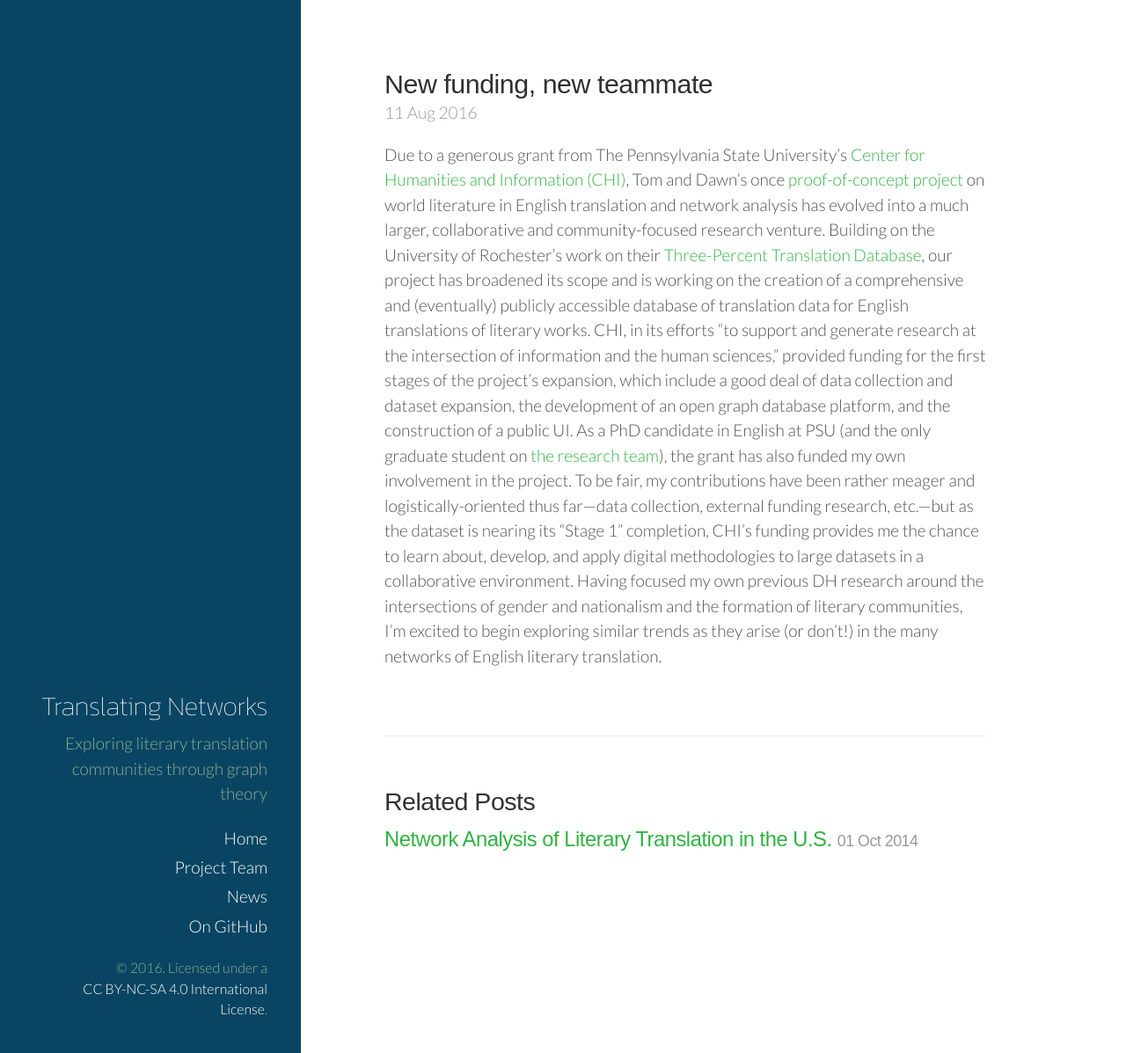
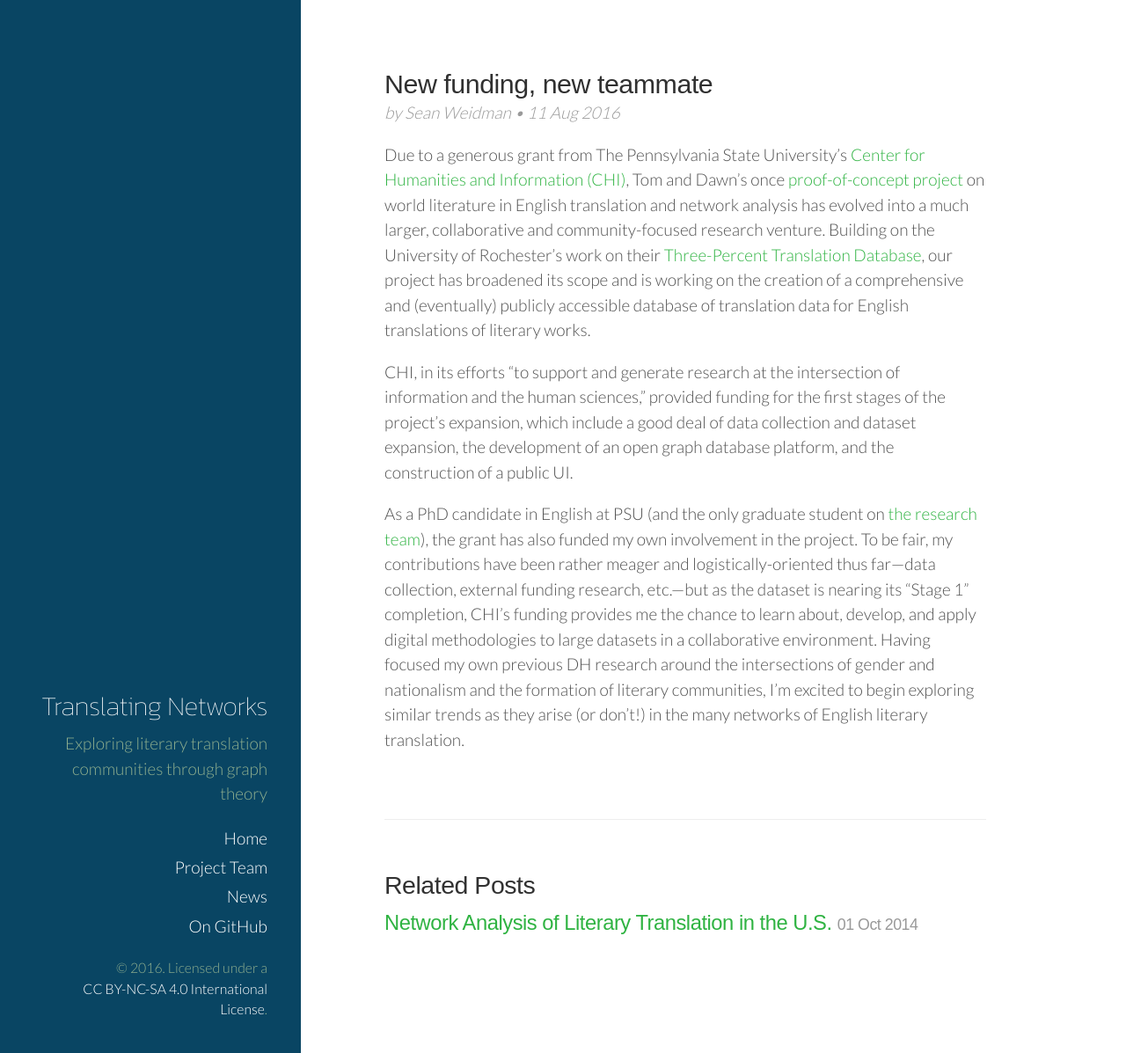
Before and after one commit to TranslatingNetworks/translatingnetworks, a Jekyll site: the page built from _posts/2016-08-11-introducingsean.md, in a window 1280 px wide and 1197 px high. Shown: the whole window at 88% size. Built offline with Jekyll 4.4.1, drawn with Linux system fonts in a browser that asks for light colours; some web fonts are replaced.

Commit message:
add byline to posts

```diff
--- a/_config.yml
+++ b/_config.yml
@@ -11,10 +11,19 @@ baseurl:          /
 paginate:         5
 
 #About/contact
-author:
-  name:           'Dawn Childress'
-  url:            dawnchildress.com
-  email:          dchildress@library.ucla.edu
+authors:
+  dawn:
+    name:           'Dawn Childress'
+    url:            dawnchildress.com
+    email:          dchildress@library.ucla.edu
+    twitter:        '@kirschbombe'
+    github:         kirschbombe
+  sean:
+    name:           'Sean Weidman'
+    email:
+    twitter:
+  tom:
+    name:           'Tom Beebee'
 
 # Conversion
 markdown:    kramdown
--- a/_layouts/post.html
+++ b/_layouts/post.html
@@ -2,9 +2,13 @@
 layout: default
 ---
 
+{% assign author = site.authors[page.author] %}
+
+
 <div class="post">
   <h1 class="post-title">{{ page.title }}</h1>
-  <span class="post-date">{{ page.date | date_to_string }}</span>
+  <span class="post-date">by {{ author.name }} • {{ page.date | date_to_string }}</span>
+
   {{ content }}
 </div>
 
--- a/public/css/poole.css
+++ b/public/css/poole.css
@@ -350,6 +350,7 @@ tbody tr:nth-child(odd) th {
   margin-top: -.5rem;
   margin-bottom: 1rem;
   color: #9a9a9a;
+  font-style: italic;
 }
 
 /* Related posts */
```
Also changed, not shown: _posts/2014-10-01-lasts2014.md (+1 -0 lines), _posts/2016-08-11-introducingsean.md (+4 -2 lines).
